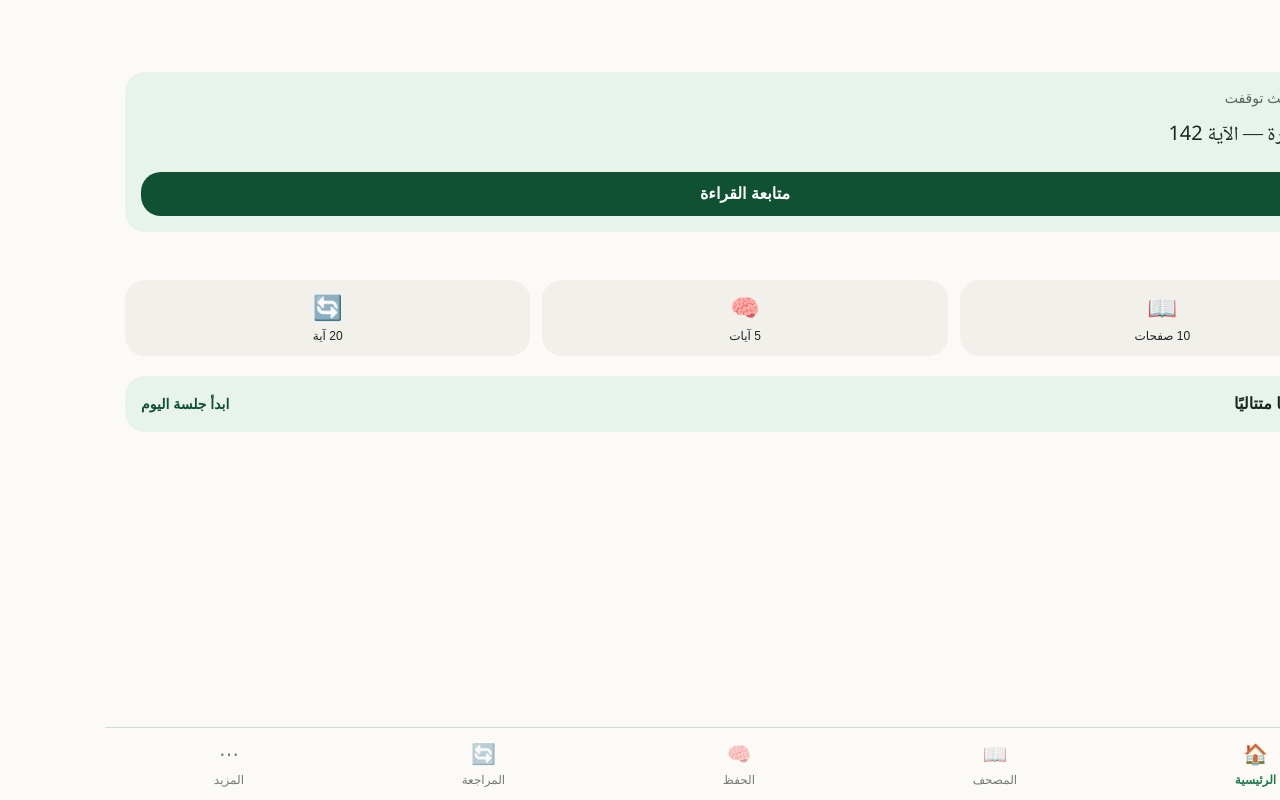
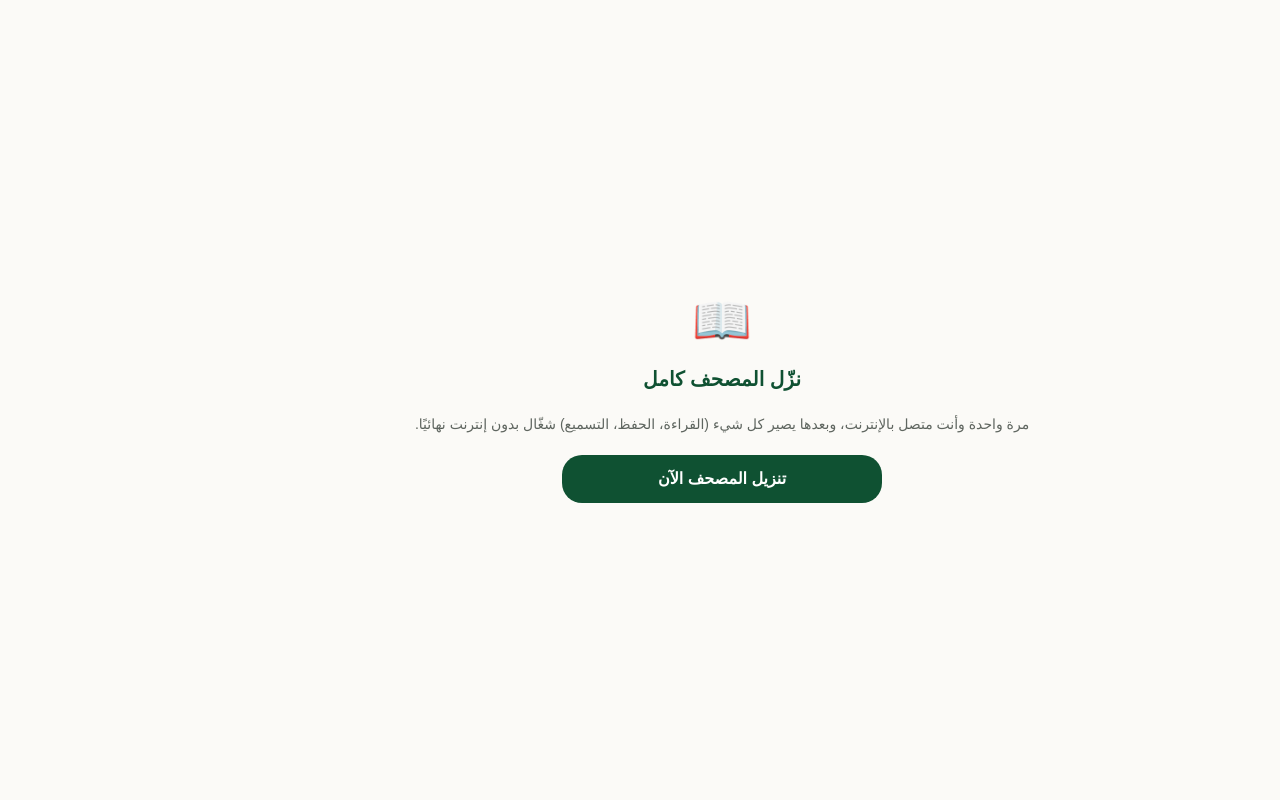
Before and after one commit to abuyaser20061995-sudo/Rattil-app, a React (Vite) app: page / in a window 1280 px wide. Before the commit this address led to /home. Built offline with nearby package versions, Linux system fonts and the light colour scheme.

Commit message:
Refactor App component to include DownloadGate

```diff
--- a/src/App.jsx
+++ b/src/App.jsx
@@ -1,7 +1,10 @@
 import { Routes, Route } from 'react-router-dom'
 import BottomNav from './components/layout/BottomNav.jsx'
+import DownloadGate from './pages/DownloadGate/DownloadGate.jsx'
 import Splash from './pages/Splash/Splash.jsx'
 import Home from './pages/Home/Home.jsx'
+import Surahs from './pages/Surahs/Surahs.jsx'
+import SurahDetail from './pages/SurahDetail/SurahDetail.jsx'
 
 function Placeholder({ title }) {
   return (
@@ -13,16 +16,20 @@ function Placeholder({ title }) {
 
 export default function App() {
   return (
+    <DownloadGate>
       <div className="min-h-screen pb-20">
         <Routes>
           <Route path="/" element={<Splash />} />
           <Route path="/home" element={<Home />} />
-        <Route path="/quran" element={<Placeholder title="المصحف" />} />
+          <Route path="/quran" element={<Surahs />} />
+          <Route path="/quran/surah/:surahId" element={<SurahDetail />} />
+          <Route path="/quran/read/:surahId" element={<Placeholder title="عرض المصحف الورقي" />} />
           <Route path="/memorization" element={<Placeholder title="الحفظ" />} />
           <Route path="/review" element={<Placeholder title="المراجعة والختمة" />} />
           <Route path="/more" element={<Placeholder title="المزيد" />} />
         </Routes>
         <BottomNav />
       </div>
+    </DownloadGate>
   )
 }
```
Lines whose indentation alone changed are shown as unchanged.
